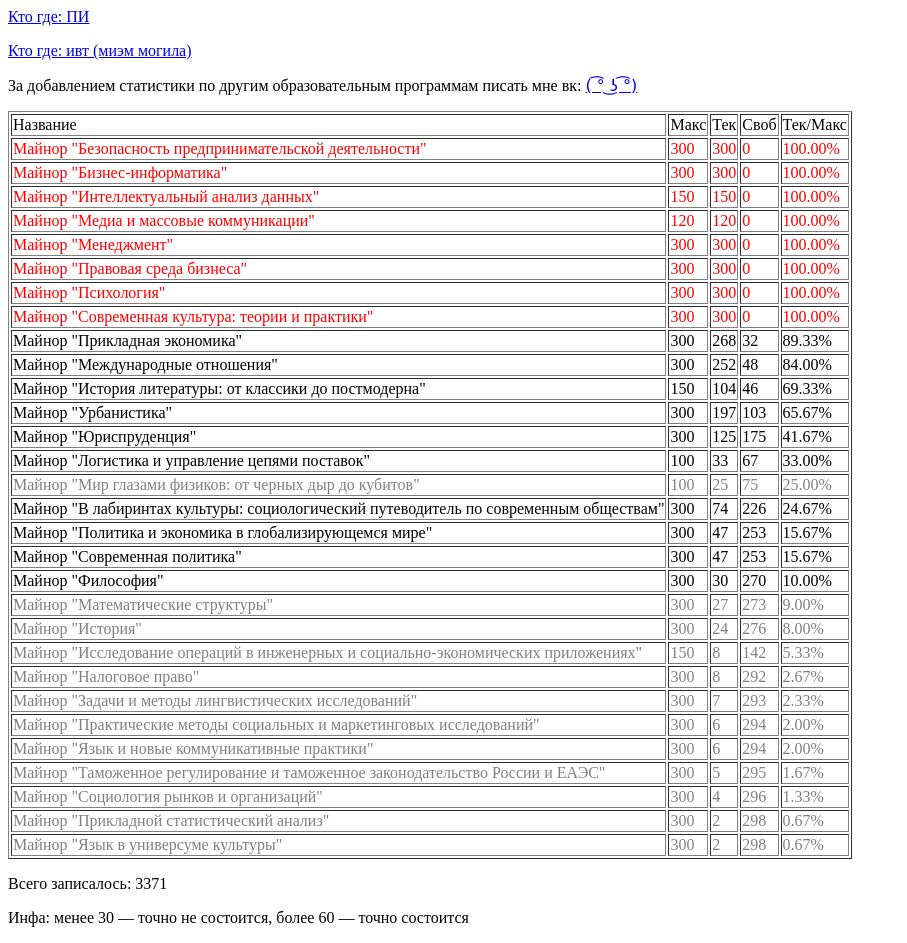
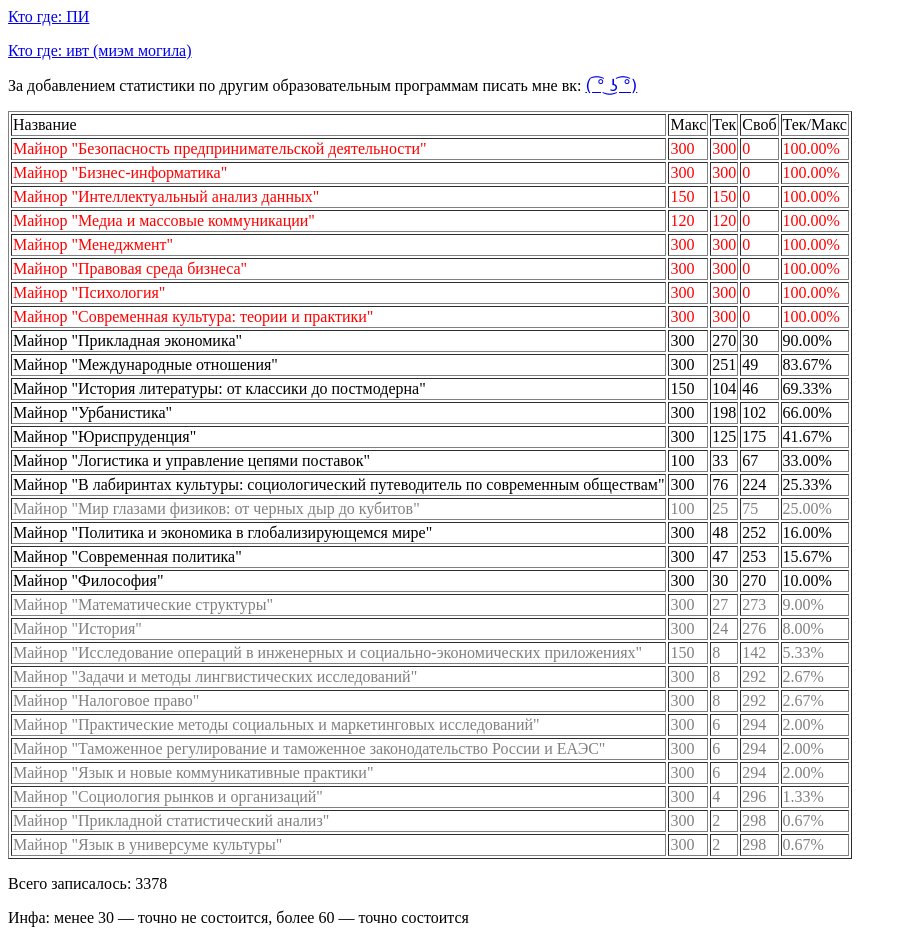
Before and after one commit to frnkySila/frnkySila.github.io, a plain HTML site: page index.html in a window 1280 px wide. Shown: the whole page, without its empty margins (0-907 px from the left). Drawn offline with Linux system fonts and the light colour scheme.

Commit message:
upd Wed Mar  2 11:08:35 MSK 2016

```diff
--- a/index.html
+++ b/index.html
@@ -10,26 +10,26 @@
 <tr style="color: red"><td>Майнор "Правовая среда бизнеса" </td><td>300</td><td>300</td><td>0</td><td>100.00%</td></tr>
 <tr style="color: red"><td>Майнор "Психология" </td><td>300</td><td>300</td><td>0</td><td>100.00%</td></tr>
 <tr style="color: red"><td>Майнор "Современная культура: теории и практики" </td><td>300</td><td>300</td><td>0</td><td>100.00%</td></tr>
-<tr ><td>Майнор "Прикладная экономика" </td><td>300</td><td>268</td><td>32</td><td>89.33%</td></tr>
-<tr ><td>Майнор "Международные отношения" </td><td>300</td><td>252</td><td>48</td><td>84.00%</td></tr>
+<tr ><td>Майнор "Прикладная экономика" </td><td>300</td><td>270</td><td>30</td><td>90.00%</td></tr>
+<tr ><td>Майнор "Международные отношения" </td><td>300</td><td>251</td><td>49</td><td>83.67%</td></tr>
 <tr ><td>Майнор "История литературы: от классики до постмодерна" </td><td>150</td><td>104</td><td>46</td><td>69.33%</td></tr>
-<tr ><td>Майнор "Урбанистика" </td><td>300</td><td>197</td><td>103</td><td>65.67%</td></tr>
+<tr ><td>Майнор "Урбанистика" </td><td>300</td><td>198</td><td>102</td><td>66.00%</td></tr>
 <tr ><td>Майнор "Юриспруденция" </td><td>300</td><td>125</td><td>175</td><td>41.67%</td></tr>
 <tr ><td>Майнор "Логистика и управление цепями поставок" </td><td>100</td><td>33</td><td>67</td><td>33.00%</td></tr>
+<tr ><td>Майнор "В лабиринтах культуры: социологический путеводитель по современным обществам" </td><td>300</td><td>76</td><td>224</td><td>25.33%</td></tr>
 <tr style="color: gray"><td>Майнор "Мир глазами физиков: от черных дыр до кубитов" </td><td>100</td><td>25</td><td>75</td><td>25.00%</td></tr>
-<tr ><td>Майнор "В лабиринтах культуры: социологический путеводитель по современным обществам" </td><td>300</td><td>74</td><td>226</td><td>24.67%</td></tr>
-<tr ><td>Майнор "Политика и экономика в глобализирующемся мире" </td><td>300</td><td>47</td><td>253</td><td>15.67%</td></tr>
+<tr ><td>Майнор "Политика и экономика в глобализирующемся мире" </td><td>300</td><td>48</td><td>252</td><td>16.00%</td></tr>
 <tr ><td>Майнор "Современная политика" </td><td>300</td><td>47</td><td>253</td><td>15.67%</td></tr>
 <tr ><td>Майнор "Философия" </td><td>300</td><td>30</td><td>270</td><td>10.00%</td></tr>
 <tr style="color: gray"><td>Майнор "Математические структуры" </td><td>300</td><td>27</td><td>273</td><td>9.00%</td></tr>
 <tr style="color: gray"><td>Майнор "История" </td><td>300</td><td>24</td><td>276</td><td>8.00%</td></tr>
 <tr style="color: gray"><td>Майнор "Исследование операций в инженерных и социально-экономических приложениях" </td><td>150</td><td>8</td><td>142</td><td>5.33%</td></tr>
+<tr style="color: gray"><td>Майнор "Задачи и методы лингвистических исследований" </td><td>300</td><td>8</td><td>292</td><td>2.67%</td></tr>
 <tr style="color: gray"><td>Майнор "Налоговое право" </td><td>300</td><td>8</td><td>292</td><td>2.67%</td></tr>
-<tr style="color: gray"><td>Майнор "Задачи и методы лингвистических исследований" </td><td>300</td><td>7</td><td>293</td><td>2.33%</td></tr>
 <tr style="color: gray"><td>Майнор "Практические методы социальных и маркетинговых исследований" </td><td>300</td><td>6</td><td>294</td><td>2.00%</td></tr>
+<tr style="color: gray"><td>Майнор "Таможенное регулирование и таможенное законодательство России и ЕАЭС" </td><td>300</td><td>6</td><td>294</td><td>2.00%</td></tr>
 <tr style="color: gray"><td>Майнор "Язык и новые коммуникативные практики" </td><td>300</td><td>6</td><td>294</td><td>2.00%</td></tr>
-<tr style="color: gray"><td>Майнор "Таможенное регулирование и таможенное законодательство России и ЕАЭС" </td><td>300</td><td>5</td><td>295</td><td>1.67%</td></tr>
 <tr style="color: gray"><td>Майнор "Социология рынков и организаций" </td><td>300</td><td>4</td><td>296</td><td>1.33%</td></tr>
 <tr style="color: gray"><td>Майнор "Прикладной статистический анализ" </td><td>300</td><td>2</td><td>298</td><td>0.67%</td></tr>
 <tr style="color: gray"><td>Майнор "Язык в универсуме культуры" </td><td>300</td><td>2</td><td>298</td><td>0.67%</td></tr>
-</table><p>Всего записалось: 3371<p>Инфа: менее 30 — точно не состоится, более 60 — точно состоится
+</table><p>Всего записалось: 3378<p>Инфа: менее 30 — точно не состоится, более 60 — точно состоится
```
